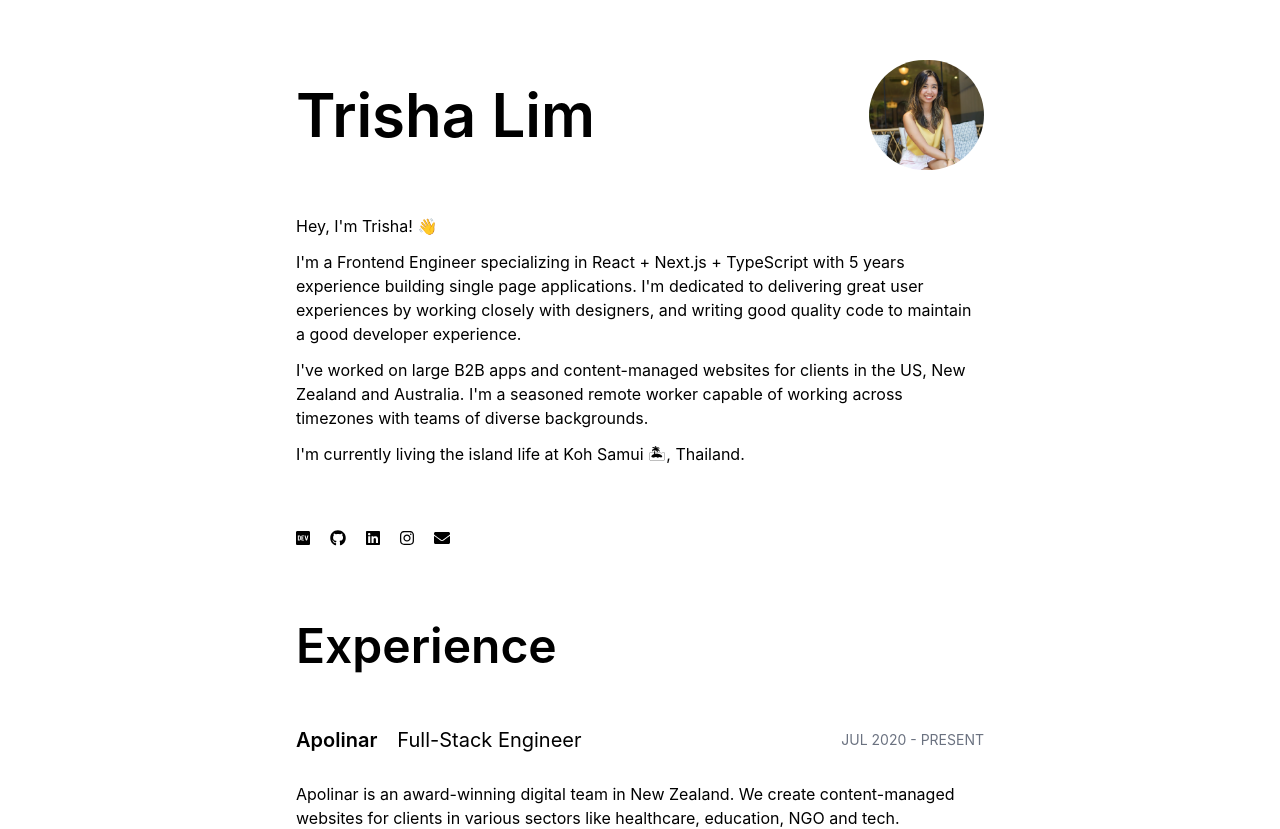
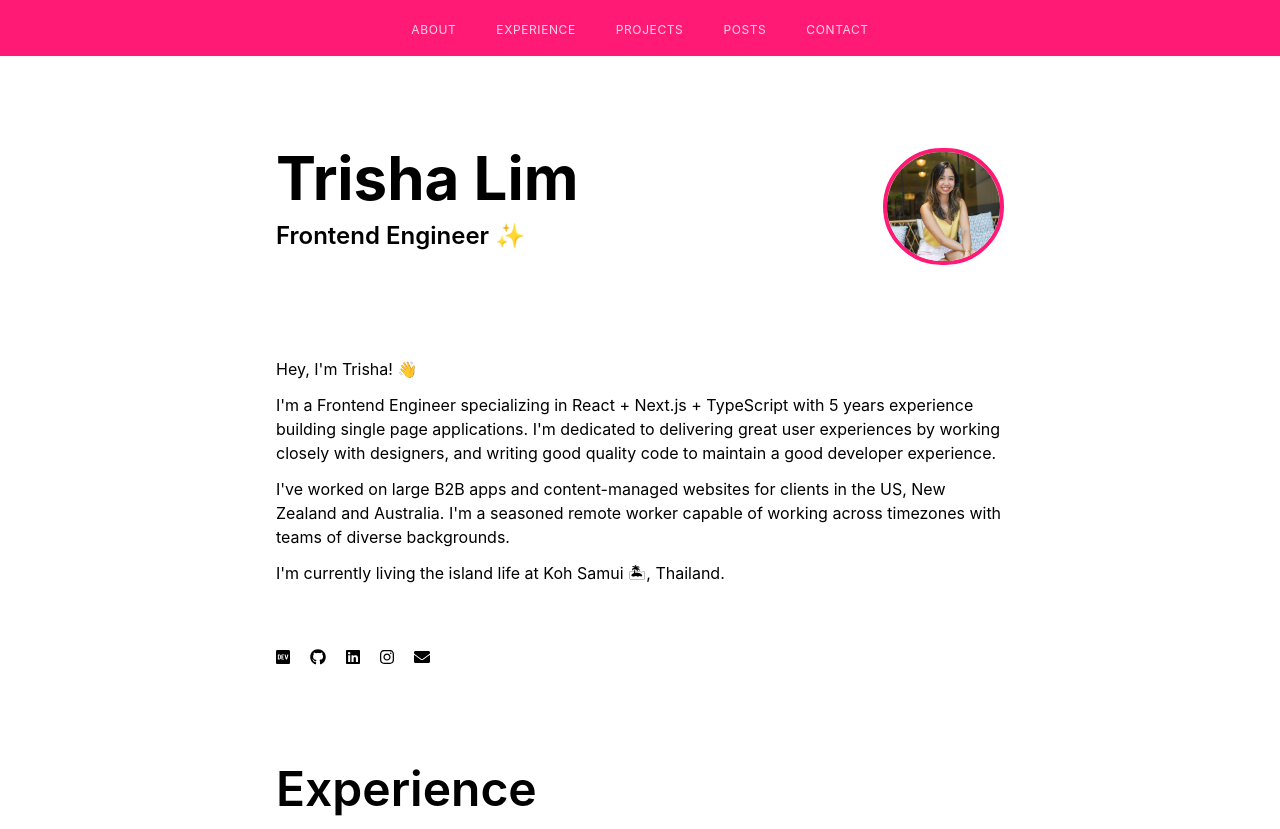
Before and after one commit to el-pol/nextjs-trishalim, a Next.js app: page / in a window 1280 px wide. Shown: the top 829 px of the page. Built offline with nearby package versions, Linux system fonts and the light colour scheme.

Commit message:
add accent color: sticy nav, hover color

```diff
--- /dev/null
+++ b/components/Header.tsx
@@ -0,0 +1,43 @@
+import Link from "next/link";
+import React, { ReactElement } from "react";
+
+export const Header = (): ReactElement => {
+  const links = [
+    {
+      title: 'About',
+      url: '/#about',
+    },
+    {
+      title: 'Experience',
+      url: '/#experience',
+    },
+    {
+      title: 'Projects',
+      url: '/#projects',
+    },
+    {
+      title: 'Posts',
+      url: '/#posts',
+    },
+    {
+      title: 'Contact',
+      url: 'mailto:hello@trishalim.com'
+    },
+  ];
+
+  return (
+    <div className="w-full bg-pink sticky top-0 hidden md:block shadow-sm">
+      <div className="container px-5 py-4 mx-auto max-w-3xl text-center">
+      {
+        links.map((link) => (
+          <Link href={link.url} key={link.url}>
+            <a href={link.url} className="text-white uppercase p-5 opacity-80 hover:opacity-100 tracking-wider text-xs">{link.title}</a>
+          </Link>
+        ))
+      }
+      </div>
+    </div>
+  )
+}
+
+export default Header;
--- a/components/Socials.tsx
+++ b/components/Socials.tsx
@@ -39,7 +39,7 @@ export const Socials = (): ReactElement => {
         links.map((l) => (
           <Link href={l.link} key={l.link}>
             <a href={l.link} target="_blank" rel="noreferrer">
-              <FontAwesomeIcon icon={l.icon} className="w-7 mr-5" />
+              <FontAwesomeIcon icon={l.icon} className="w-7 mr-5 hover:text-pink" />
             </a>
           </Link>
         ))
--- a/pages/index.tsx
+++ b/pages/index.tsx
@@ -4,6 +4,7 @@ import Link from 'next/link'
 import React from 'react'
 import { Content } from '../components/Content'
 import { Experience } from '../components/Experience'
+import Header from '../components/Header'
 import { Project } from '../components/Project'
 import { Socials } from '../components/Socials'
 import { Experience as IExperience } from '../types/experience'
@@ -286,15 +287,22 @@ const Home: NextPage = () => {
         <meta property="og:image" content="/fb-social-share.jpg" />
       </Head>
 
-      <main className="container p-5 lg:p-10 mx-auto max-w-3xl">
+      <Header />
 
-        <div className="flex w-full justify-between items-center flex-wrap flex-row-reverse md:flex-row">
-          <h1 className="my-5 text-center md:text-left w-full md:w-10/12">
-            Trisha Lim
-          </h1>
-          <img className="my-5 mx-auto rounded-full w-8/12 sm:w-6/12 md:w-2/12" src="/profile.png" alt="Trisha Lim"/>
+      <main className="container p-5 lg:py-10 mx-auto max-w-3xl">
+
+        <div className="flex w-full justify-between items-center flex-wrap flex-row-reverse md:flex-row mt-8">
+          <div className="my-5 text-center md:text-left w-full md:w-10/12">
+            <h1 className="font-bold">
+              Trisha Lim
+            </h1>
+            <h2 className="my-3 text-2xl">Frontend Engineer ✨</h2>
+          </div>
+          <img className="my-5 mx-auto rounded-full w-6/12 sm:w-4/12 md:w-2/12 border-pink border-4" src="/profile.png" alt="Trisha Lim"/>
         </div>
 
+        <br  id="about"/>
+        <br />
         <br />
 
         <p className="mb-3">
@@ -323,6 +331,7 @@ const Home: NextPage = () => {
 
         <Socials />
 
+        <br id="experience" />
         <br />
         <br />
         <br />
@@ -338,6 +347,8 @@ const Home: NextPage = () => {
         }
         </div>
 
+        <br id="projects" />
+        <br />
         <br />
         <br />
 
@@ -350,6 +361,7 @@ const Home: NextPage = () => {
           }
         </div>
 
+        <br id="posts"/>
         <br />
         <br />
         <br />
@@ -367,13 +379,15 @@ const Home: NextPage = () => {
         <br />
         <br />
         <br />
+        <br />
+        <br />
 
         <div style={{
           display: 'flex',
           justifyContent: 'center'
         }}>
           <Link href="mailto:hello@trishalim.com">
-            <a href="mailto:hello@trishalim.com" className="px-10 py-4 text-xl bg-black text-white">
+            <a href="mailto:hello@trishalim.com" className="px-10 py-4 text-xl bg-black text-white hover:bg-pink rounded-xl">
               Contact me
             </a>
           </Link>
--- a/styles/globals.css
+++ b/styles/globals.css
@@ -36,6 +36,7 @@ body {
   margin: 0;
   font-family: -apple-system, BlinkMacSystemFont, Segoe UI, Roboto, Oxygen,
     Ubuntu, Cantarell, Fira Sans, Droid Sans, Helvetica Neue, sans-serif;
+  scroll-behavior: smooth;
 }
 
 a {
--- a/tailwind.config.js
+++ b/tailwind.config.js
@@ -2,7 +2,13 @@ module.exports = {
   purge: [],
   darkMode: false, // or 'media' or 'class'
   theme: {
-    extend: {},
+    extend: {
+      colors: {
+        pink: {
+          DEFAULT: '#FF1B75',
+        }
+      }
+    },
   },
   variants: {
     extend: {},
```
